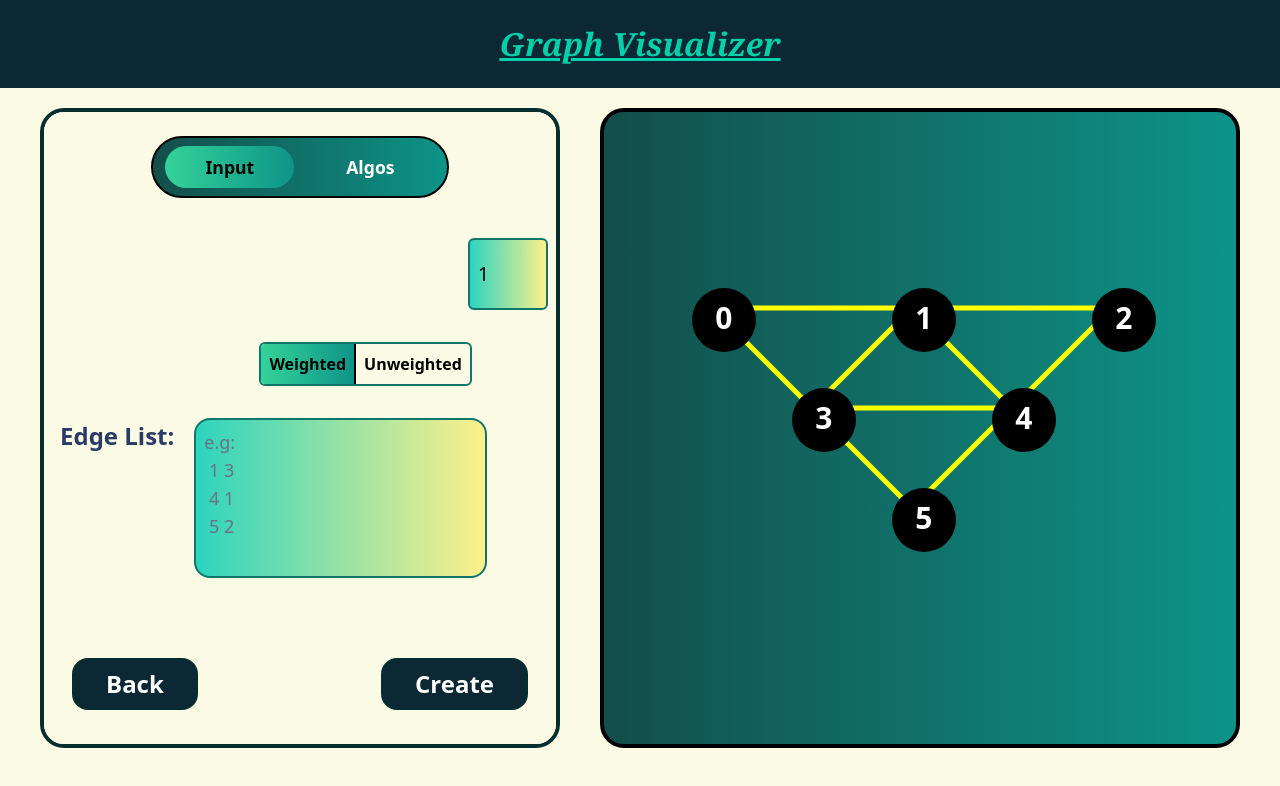
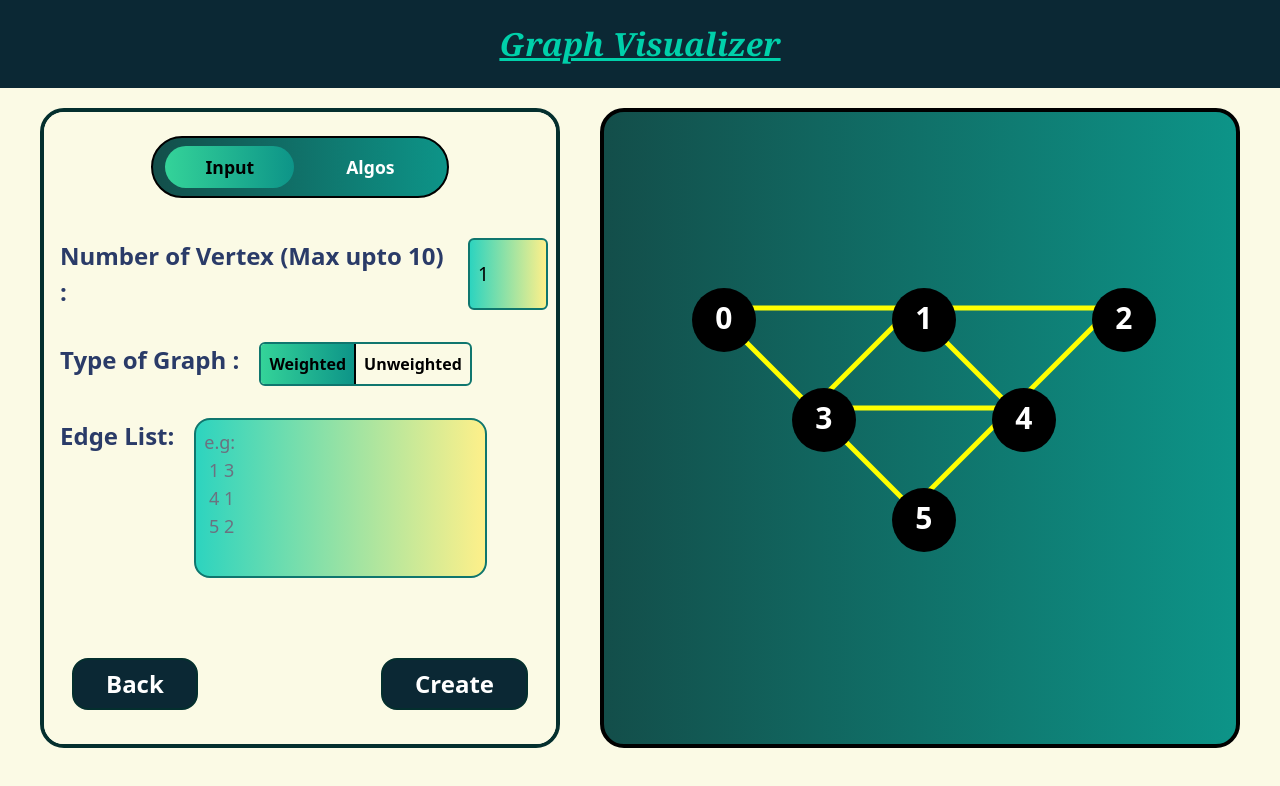
Before and after one commit to himanshusyuni/Graph-Visualizer, a React (Vite) app in the folder frontend/Graph-visualizer/: page /input in a window 1280 px wide. Shown: the top 786 px of the page. Built offline with nearby package versions, Linux system fonts and the light colour scheme.

Commit message:
removed bug from ShortDist

```diff
--- a/frontend/Graph-visualizer/src/components/ShortDist.jsx
+++ b/frontend/Graph-visualizer/src/components/ShortDist.jsx
@@ -56,7 +56,7 @@ class Graph {
     while (nodes.values.length) {
       smallest = nodes.dequeue().val;
       if (smallest == finish) {
-        while (previous[smallest]) {
+        while (previous[smallest]!==null) {
           path.push(smallest);
           smallest = previous[smallest];
         }
@@ -86,16 +86,16 @@ class Graph {
 function createGraphFromEdges(edges) {
   const graph = new Graph();
   edges.forEach(({ u, v, w }) => {
-    graph.addVertex(u);
-    graph.addVertex(v);
-    graph.addEdge(u, v, w);
+    graph.addVertex(parseInt(u));
+    graph.addVertex(parseInt(v));
+    graph.addEdge(parseInt(u), parseInt(v),parseInt(w));
   });
   return graph;
 }
 
 function ShortDist() {
-  const source = useContext(StoreContext).src;
-  const destination = useContext(StoreContext).destination;
+  const source =parseInt(useContext(StoreContext).src);
+  const destination = parseInt(useContext(StoreContext).destination);
   const V = useContext(StoreContext).Vertex;
   const edge = useContext(StoreContext).Edges;
   const type = useContext(StoreContext).type;
--- a/frontend/Graph-visualizer/src/components/UserInput.jsx
+++ b/frontend/Graph-visualizer/src/components/UserInput.jsx
@@ -91,7 +91,7 @@ function UserInput() {
               {toggle == 0 && (
                 <>
                   <div className="flex pt-10 pl-2 ">
-                    <p className="pr-5 text-[1.2rem] md:text-[1.5rem] text-[#2a3b68] bg-clip-text text-transparent  font-semibold">
+                    <p className="pr-5 text-[1.2rem] md:text-[1.5rem] text-[#2a3b68]   font-semibold">
                       Number of Vertex (Max upto 10) :
                     </p>
                     <input
@@ -102,7 +102,7 @@ function UserInput() {
                     ></input>
                   </div>
                   <div className="flex pt-8 pl-2">
-                    <p className="pr-5 text-[1.2rem] md:text-[1.5rem] text-[#2a3b68] bg-clip-text text-transparent  font-semibold">
+                    <p className="pr-5 text-[1.2rem] md:text-[1.5rem] text-[#2a3b68]  font-semibold">
                       Type of Graph :{" "}
                     </p>
                     <div class="flex border-[0.15rem] border-teal-700 bg-[#fbfae5] rounded-md overflow-hidden">
```
